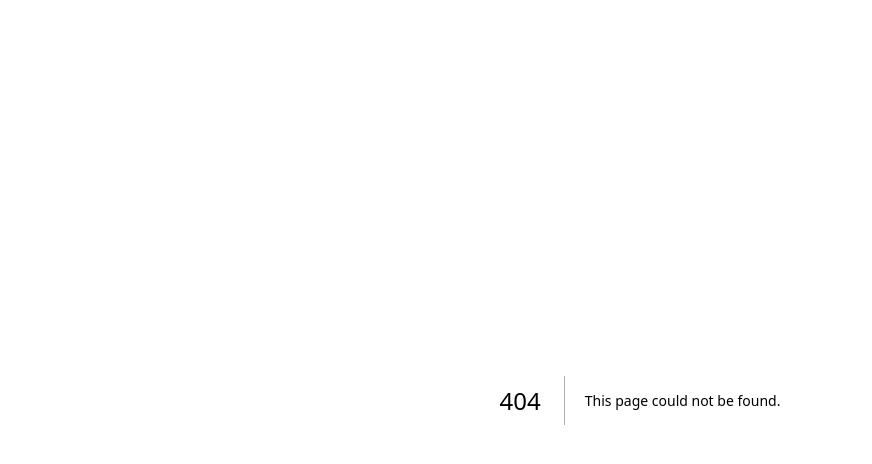
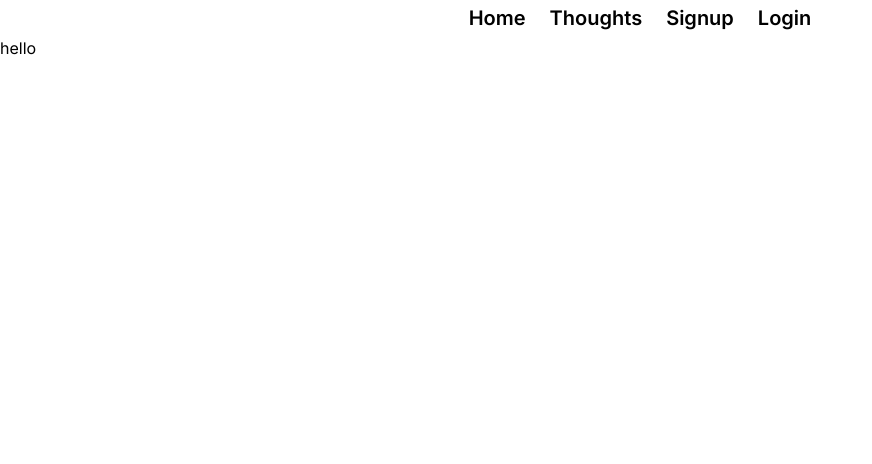
Before and after one commit to MAHARSHI025/fullnext, a Next.js app: page /thoughts in a window 1280 px wide. Before the commit this address had no page. Shown: the top 464 px of the page, without its empty margins (0-872 px from the left). Built offline with nearby package versions, Linux system fonts and the light colour scheme.

Commit message:
frontend home page

```diff
--- /dev/null
+++ b/src/app/components/Navbar.js
@@ -0,0 +1,17 @@
+import React from 'react'
+import Link from "next/link";
+
+function Navbar() {
+    return (
+        <>
+            <nav className=" flex justify-center gap-6 font-semibold text-xl py-1">
+                <h1><Link href={"/"}>Home</Link></h1>
+                <h1><Link href={"/"}>Thoughts</Link></h1>
+                <h1><Link href={"/signup"}>Signup</Link></h1>
+                <h1><Link href={"/login"}>Login</Link></h1>
+            </nav>
+        </>
+    )
+}
+
+export default Navbar
--- a/src/app/globals.css
+++ b/src/app/globals.css
@@ -55,3 +55,18 @@ body{
   background-color: black;
   font-weight: 500;
 }
+.main{
+  background-color: #e4daaf;
+}
+.btn button{
+  border: 2px solid black;
+}
+
+.mainbtn{
+  background-color: black;
+  color: #ebe8dc;
+  margin-right: 0.5rem;
+}
+.subbtn{
+
+}
--- a/src/app/layout.js
+++ b/src/app/layout.js
@@ -1,5 +1,6 @@
 import { Inter } from "next/font/google";
 import "./globals.css";
+import Navbar from "./components/Navbar";
 
 const inter = Inter({ subsets: ["latin"] });
 
@@ -11,7 +12,10 @@ export const metadata = {
 export default function RootLayout({ children }) {
   return (
     <html lang="en">
-      <body className={inter.className}>{children}</body>
+      <body className={inter.className}>
+        <Navbar></Navbar>
+        {children}
+      </body>
     </html>
   );
 }
--- a/src/app/login/page.js
+++ b/src/app/login/page.js
@@ -51,7 +51,7 @@ function Login() {
             required
           />
         </form>
-        <button type="submit" onClick={onlogin} id='signup' className=' my-2'>login</button>
+        <button type="submit" onClick={onlogin} id='signup' className=' my-2'>Login</button>
       </div>
     </>
   )
--- a/src/app/page.js
+++ b/src/app/page.js
@@ -1,10 +1,17 @@
-
+import Link from "next/link";
 export default function Home() {
   return (
     <>
-    <nav>
-
-    </nav>
+      <div className="main flex justify-center gap-6 flex-wrap">
+        <img src="/images/483013_5394652_949707_image.png" alt="" className=" h-60" />
+        <div className=" flex  flex-col justify-center gap-4">
+          <h1 className=" text-center text-5xl font-bold">Thought is Forever</h1>
+          <div className="btn">
+            <Link href={"/thoughts"}><button type="submit" className=' my-2 border-2 px-4 py-1 rounded-lg mainbtn'>Explore</button></Link>
+            <Link href={"/"}><button type="submit" className=' my-2 border-2 px-4 py-1 rounded-lg subbtn'>Read about</button></Link>
+          </div>
+        </div>
+      </div>
     </>
   );
 }
--- /dev/null
+++ b/src/app/thoughts/page.js
@@ -0,0 +1,11 @@
+import React from 'react'
+
+function page() {
+  return (
+    <div>
+      <h1>hello</h1>
+    </div>
+  )
+}
+
+export default page
```
Also changed, not shown: public/images/483013_5394652_949707_image.png (added).
